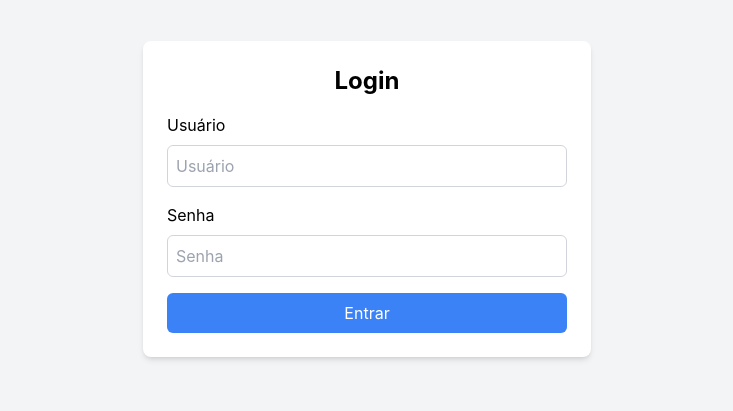
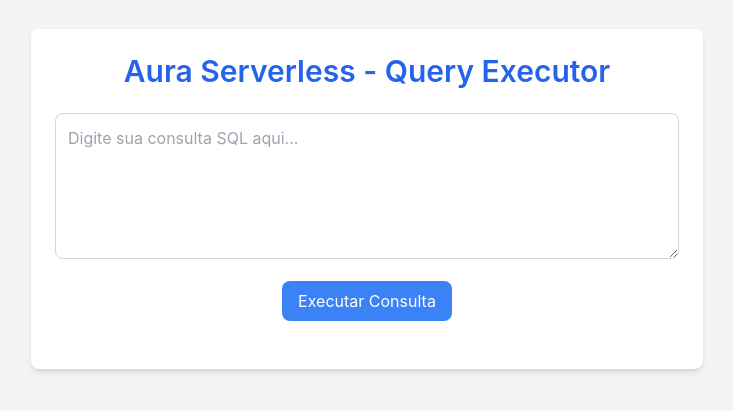
Before and after one commit to AllanDantas21/aura_project, a React (Create React App) app in the folder frontend/: page /query in a window 1280 px wide. Before the commit this address led to /login. Shown: the part 201-612 px from the top of the page, without its empty margins (273-1006 px from the left). Built offline with nearby package versions, Linux system fonts and the light colour scheme.

Commit message:
remove login page

```diff
--- a/frontend/package.json
+++ b/frontend/package.json
@@ -12,6 +12,7 @@
     "postcss": "^8.4.49",
     "react": "^18.3.1",
     "react-dom": "^18.3.1",
+    "react-router-dom": "^7.0.1",
     "react-scripts": "5.0.1",
     "tailwindcss": "^3.4.15",
     "web-vitals": "^2.1.0"
--- a/frontend/src/App.js
+++ b/frontend/src/App.js
@@ -1,20 +1,13 @@
 import React from "react";
 import { BrowserRouter as Router, Route, Routes, Navigate } from "react-router-dom";
-import LoginPage from "./pages/LoginPage";
 import QueryPage from "./pages/QueryPage";
 
 function App() {
-  const isAuthenticated = localStorage.getItem("authToken"); // Checa se o usuário está autenticado
-
   return (
     <Router>
       <Routes>
-        <Route path="/login" element={<LoginPage />} />
-        <Route
-          path="/query"
-          element={isAuthenticated ? <QueryPage /> : <Navigate to="/login" />}
-        />
-        <Route path="*" element={<Navigate to="/login" />} />
+        <Route path="/query" element={<QueryPage />} />
+        <Route path="*" element={<Navigate to="/query" />} />
       </Routes>
     </Router>
   );
--- a/frontend/src/pages/LoginPage.js
+++ /dev/null
@@ -1,82 +0,0 @@
-import React, { useState } from "react";
-import { useNavigate } from "react-router-dom";
-
-function LoginPage() {
-    const [username, setUsername] = useState("");
-    const [password, setPassword] = useState("");
-    const [error, setError] = useState("");
-    const [loading, setLoading] = useState(false);
-    const navigate = useNavigate();
-
-    const handleLogin = async (e) => {
-        e.preventDefault();
-        setError("");
-        if (!username || !password) {
-            setError("Todos os campos são obrigatórios!");
-            return;
-        }
-        setLoading(true);
-        try {
-            const response = await fetch("http://127.0.0.1:8000/auth", {
-                method: "POST",
-                body: JSON.stringify({ nome: username, senha: password }),
-                headers: {
-                    "Content-Type": "application/json",
-                },
-
-            });
-            const data = await response.json();
-            if (response.ok) {
-                localStorage.setItem("authToken", data.token);
-                navigate("/query");
-            } else {
-                setError(data.message || "Credenciais inválidas!");
-            }
-        } catch (error) {
-            setError("Erro ao conectar com o servidor!");
-        }
-        setLoading(false);
-    };
-
-    return (
-        <div className="min-h-screen bg-gray-100 flex items-center justify-center p-6">
-            <div className="w-full max-w-md bg-white p-6 rounded-lg shadow-md">
-                <h1 className="text-2xl font-bold mb-4 text-center">Login</h1>
-                {error && <p className="text-red-500">{error}</p>}
-                <form onSubmit={handleLogin}>
-                    <div className="mb-4">
-                        <label htmlFor="username" className="block mb-2">Usuário</label>
-                        <input
-                            type="text"
-                            id="username"
-                            placeholder="Usuário"
-                            value={username}
-                            onChange={(e) => setUsername(e.target.value)}
-                            className="w-full p-2 border border-gray-300 rounded-md"
-                        />
-                    </div>
-                    <div className="mb-4">
-                        <label htmlFor="password" className="block mb-2">Senha</label>
-                        <input
-                            type="password"
-                            id="password"
-                            placeholder="Senha"
-                            value={password}
-                            onChange={(e) => setPassword(e.target.value)}
-                            className="w-full p-2 border border-gray-300 rounded-md"
-                        />
-                    </div>
-                    <button
-                        type="submit"
-                        disabled={loading}
-                        className={`w-full bg-blue-500 text-white p-2 rounded-md hover:bg-blue-600 ${loading ? "opacity-50 cursor-not-allowed" : ""}`}
-                    >
-                        {loading ? "Entrando..." : "Entrar"}
-                    </button>
-                </form>
-            </div>
-        </div>
-    );
-}
-
-export default LoginPage;
--- a/frontend/src/pages/QueryPage.js
+++ b/frontend/src/pages/QueryPage.js
@@ -1,5 +1,4 @@
-import React, { useState, useEffect } from "react";
-import { useNavigate } from "react-router-dom";
+import React, { useState } from "react";
 import axios from "axios";
 
 function QueryPage() {
@@ -7,14 +6,6 @@ function QueryPage() {
     const [results, setResults] = useState(null);
     const [error, setError] = useState("");
     const [loading, setLoading] = useState(false);
-    const navigate = useNavigate();
-
-    useEffect(() => {
-        const authToken = localStorage.getItem("authToken");
-        if (!authToken) {
-            navigate("/login");
-        }
-    }, [navigate]);
 
     const handleQuerySubmit = async () => {
         setLoading(true);
@@ -30,27 +21,8 @@ function QueryPage() {
         }
     };
 
-    const handleLogout = () => {
-        localStorage.removeItem("authToken");
-        navigate("/login");
-    };
-
-    useEffect(() => {
-        if (error) {
-            console.error("Query error:", error);
-        }
-    }, [error]);
-
     return (
         <div className="min-h-screen bg-gray-100 flex items-center justify-center p-4 relative">
-            <div className="absolute top-4 right-4">
-                <button
-                    onClick={handleLogout}
-                    className="bg-red-500 text-white py-2 px-4 rounded-lg hover:bg-red-600 focus:outline-none focus:ring-2 focus:ring-red-500"
-                >
-                    Logout
-                </button>
-            </div>
             <div className="bg-white p-6 rounded-lg shadow-md w-full max-w-2xl">
                 <h1 className="text-3xl font-semibold text-center text-blue-600 mb-6">
                     Aura Serverless - Query Executor
```
Also changed, not shown: 1 other file (tests, documents, lock files or other folders).
